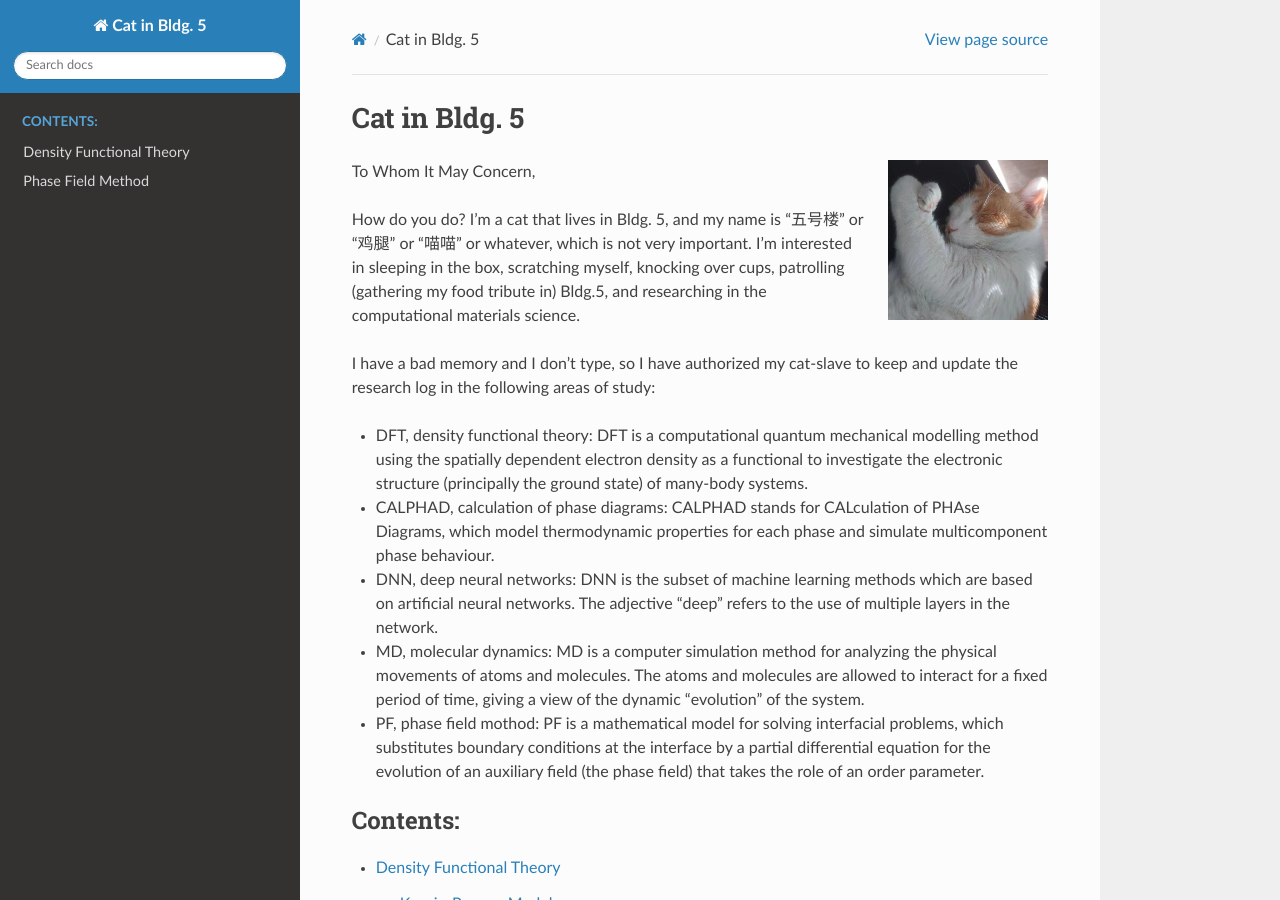
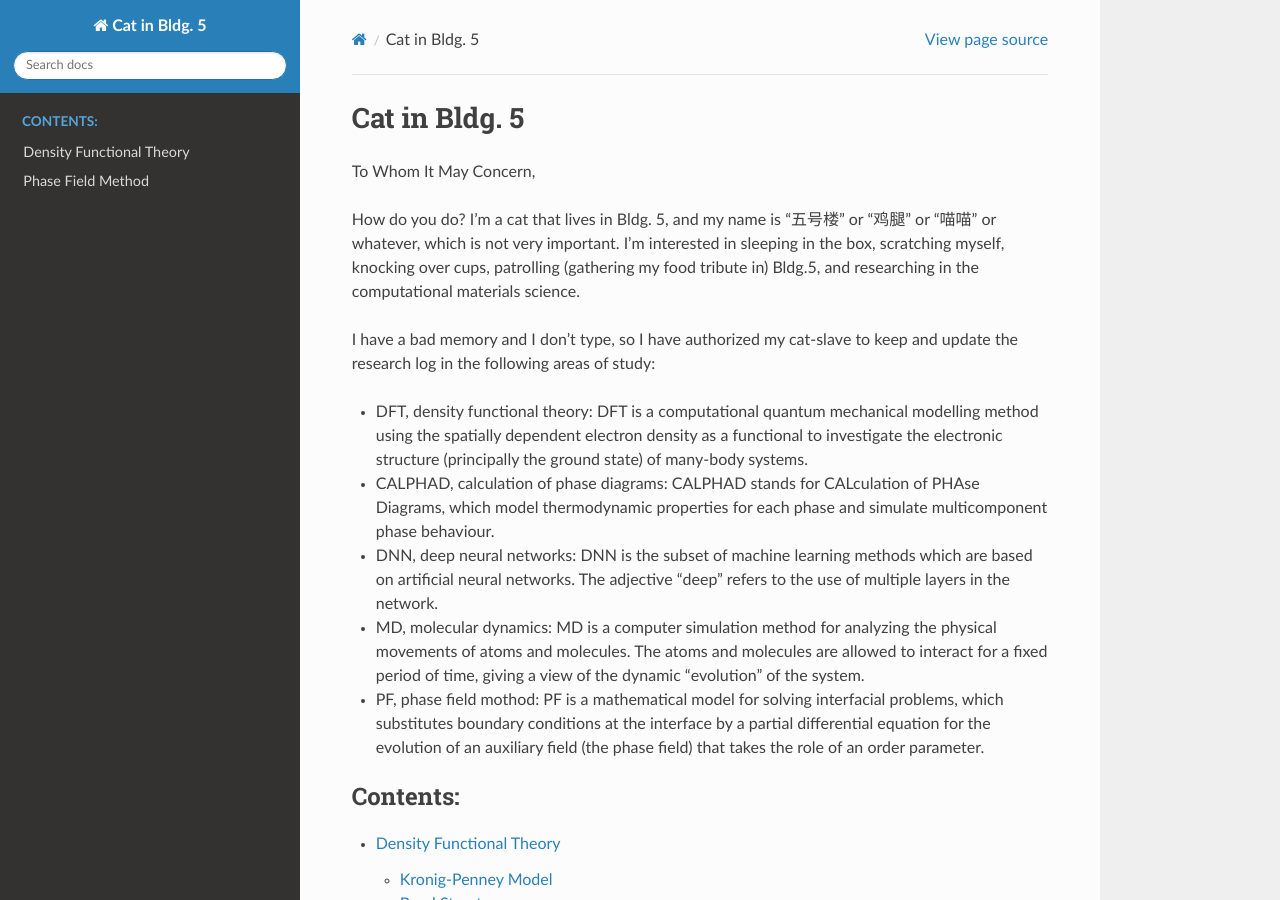
Before and after one commit to vacuumserval/vacuumserval.github.io, a Sphinx documentation site: the page built from source/index.rst, in a window 1280 px wide and 900 px high. Built offline with Sphinx 7.4.7 and the Read the Docs theme 2.0.0, drawn with Linux system fonts in a browser that asks for light colours.

Commit message:
py311 no img

```diff
--- a/source/index.rst
+++ b/source/index.rst
@@ -6,11 +6,11 @@
 Cat in Bldg. 5
 ==========================================
 
-.. image:: ./images/icon-small.jpg
-   :width: 160px
-   :height: 160px
-   :alt: Bldg. 5 the Cat
-   :align: right
+.. .. image:: ./images/icon-small.jpg
+..    :width: 160px
+..    :height: 160px
+..    :alt: Bldg. 5 the Cat
+..    :align: right
 
 To Whom It May Concern,
 
```
Also changed, not shown: 4 other files.
